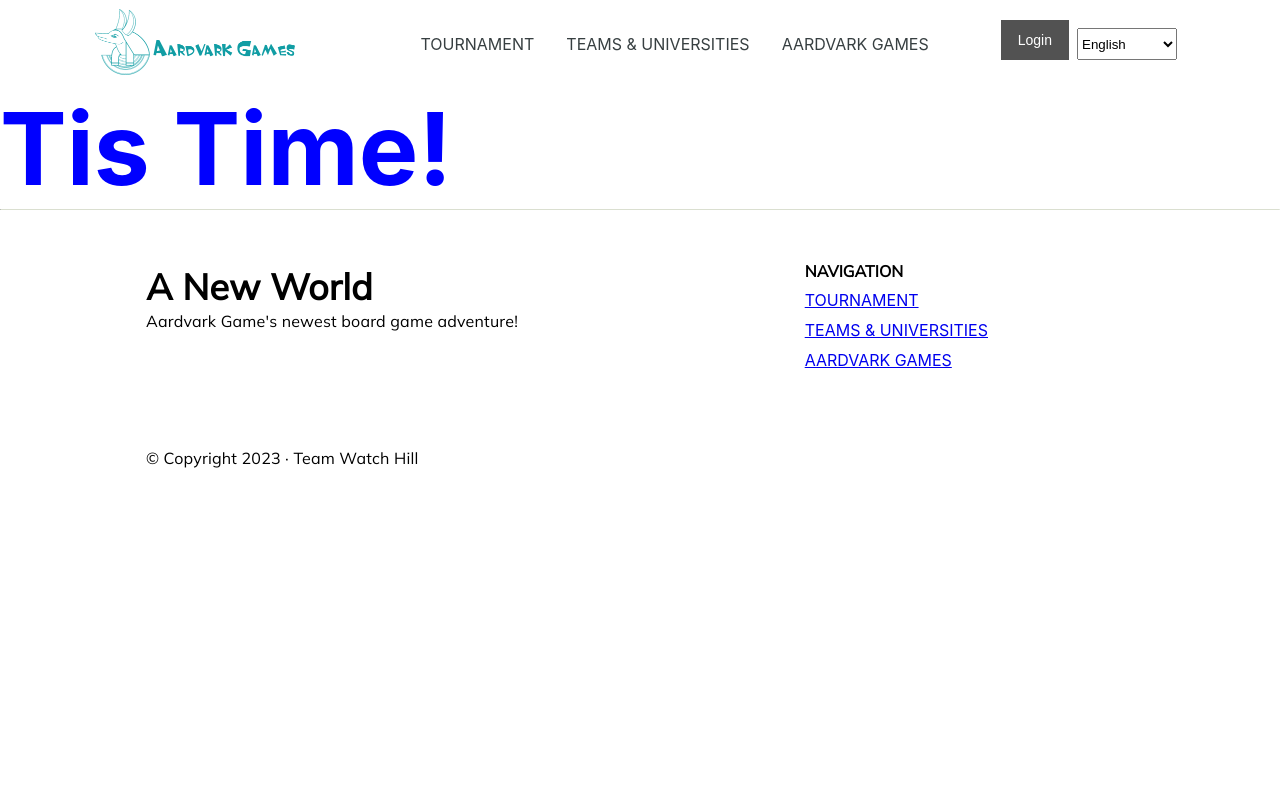
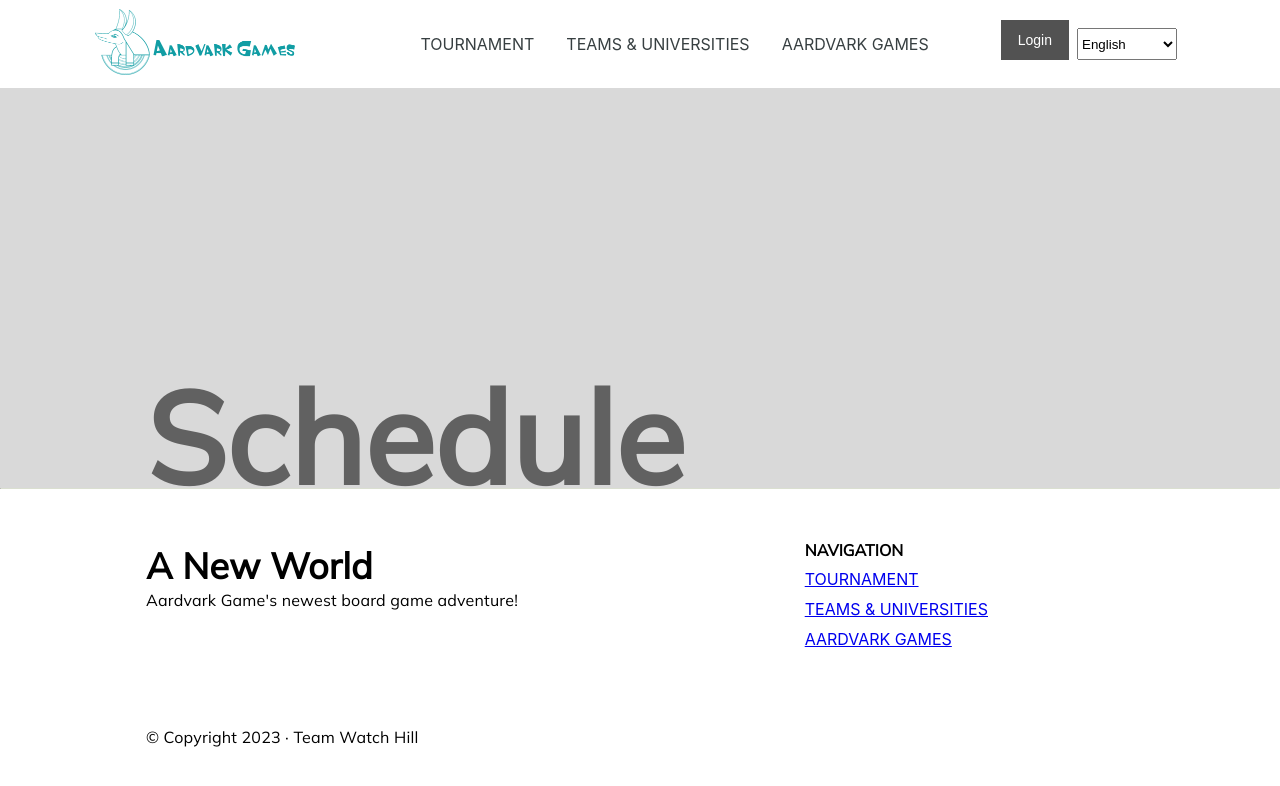
Before and after one commit to ISTE-500-501-TeamWatchHill/frontend, a React (Create React App) app: page /schedule in a window 1280 px wide. Shown: the top 786 px of the page. Built offline with nearby package versions, Linux system fonts and the light colour scheme.

Commit message:
Adding header component to already fixed css pages

```diff
--- a/src/pages/aardvarkgames/aardvarkgames/aardvarkgames.js
+++ b/src/pages/aardvarkgames/aardvarkgames/aardvarkgames.js
@@ -1,16 +1,18 @@
 import React from 'react';
-// import styles from './aardvarkgames.module.css';
 import globalStyles from '../../pages.module.css';
+import styles from './aardvarkgames.module.css';
 import "@fontsource/mulish";
+
+import Header from '../../../components/header/header';
 import Spacer from '../../../components/spacer/spacer';
 
 const AardvarkGames = () => {
 
 return (
       <>
-        <div className={globalStyles.h1_title_section}>
-          <h1 className={globalStyles.h1_title}>Aardvark Games</h1>
-        </div>
+        <Header
+          name="Aardvark Games"
+        />
 
         <div className={globalStyles.wide_subsection}>
           <h3 className={globalStyles.text}>ABOUT</h3>
--- a/src/pages/aardvarkgames/boardgame/boardgame.js
+++ b/src/pages/aardvarkgames/boardgame/boardgame.js
@@ -1,16 +1,18 @@
 import React from 'react';
+import globalStyles from '../../pages.module.css';
 import styles from './boardgame.module.css';
-import globalStyles from '../../pages.module.css';
 import "@fontsource/mulish";
+
+import Header from '../../../components/header/header';
 import Spacer from '../../../components/spacer/spacer';
 
 
 const BoardGame = () => {
   return (
     <>
-      <div className={globalStyles.h1_title_section}>
-        <h1 className={globalStyles.h1_title}>Board Game</h1>
-      </div>
+      <Header
+        name="A New World"
+      />
 
       <div className={globalStyles.wide_subsection}>
         <h3 className={globalStyles.text}>ABOUT</h3>
--- a/src/pages/tournament/schedule/schedule.js
+++ b/src/pages/tournament/schedule/schedule.js
@@ -1,12 +1,13 @@
 import React from 'react';
+import Header from '../../../components/header/header';
+
 const Schedule = () => {
-
-return (
-      <>
-        <h1 style={{color:"blue"}}>
-            Tis Time!</h1>
-      </>
-  )
-};
-
+  return (
+        <>
+          <Header
+            name="Schedule"
+          />
+        </>
+    )
+  };
 export default Schedule;
--- a/src/pages/tournament/tournament/tournament.js
+++ b/src/pages/tournament/tournament/tournament.js
@@ -5,14 +5,15 @@ import "@fontsource/mulish";
 
 import Spacer from '../../../components/spacer/spacer';
 import Button from '../../../components/button/button';
+import Header from '../../../components/header/header';
 
 const Tournament = () => {
 
 return (
       <>
-        <div className={globalStyles.h1_title_section}>
-          <h1 className={globalStyles.h1_title}>Tournament</h1>
-        </div>
+        <Header
+          name="Tournament"
+        />
 
         <div className={globalStyles.wide_subsection}>
           <h3 className={globalStyles.text}>RULES</h3>
```
